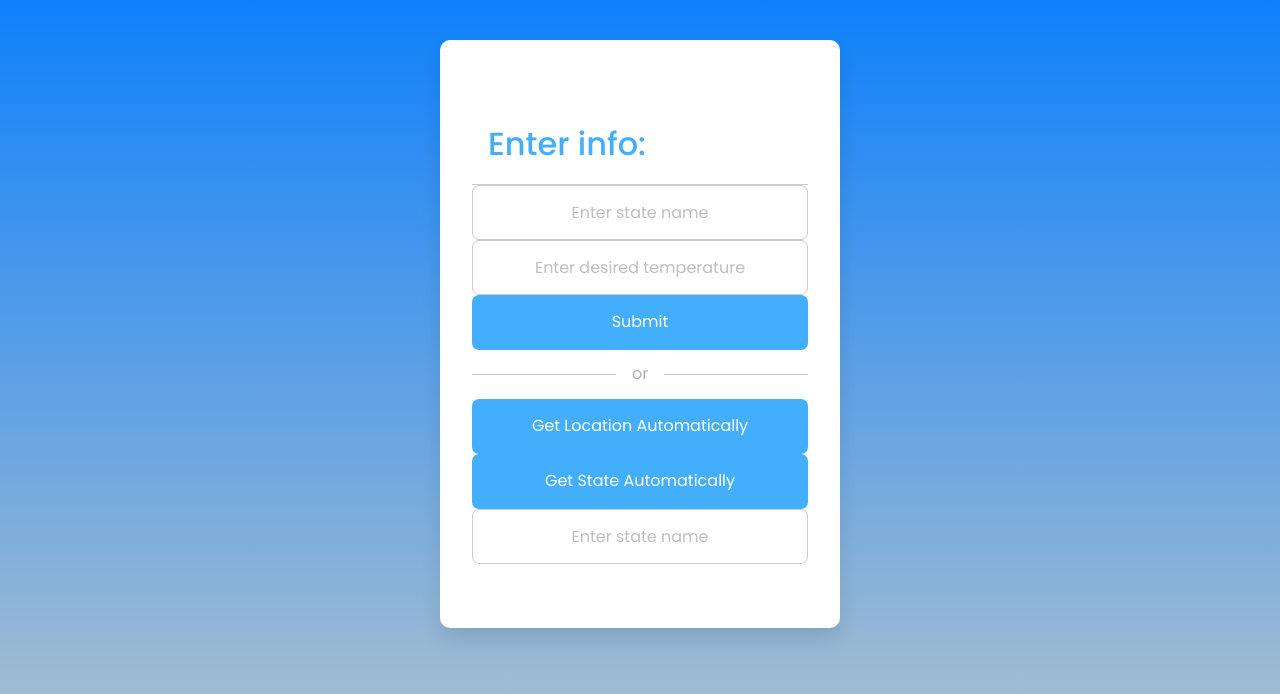
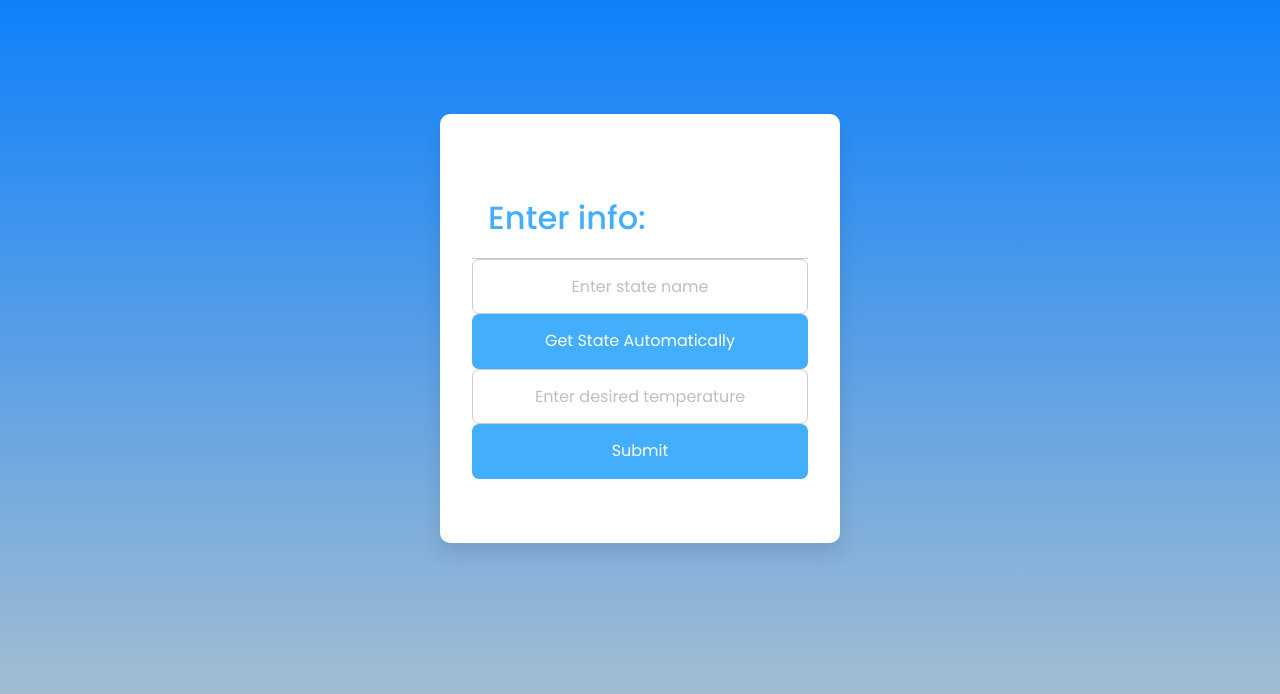
Before and after one commit to paolacalle/weatherapp, a Flask app: page /recommend in a window 1280 px wide. Shown: the part 72-766 px from the top of the page. Run offline with Flask 3, Linux system fonts and the light colour scheme.

Commit message:
Update recommend.html

```diff
--- a/templates/recommend.html
+++ b/templates/recommend.html
@@ -7,17 +7,14 @@
     <p class="info-txt"></p>
     <div class="content">
       <form action="/recommend" method="post"> <!-- Add the form here -->
-        <input type="text" name="state" spellcheck="false" placeholder="Enter state name" required>
+        <input type="text" id="state" name="state" spellcheck="false" placeholder="Enter state name" required>
+        <button type="button" onclick="getState()">Get State Automatically</button>
         <br>
         <input type="text" name="temperature" spellcheck="false" placeholder="Enter desired temperature" required>
         <br>
         <button type="submit">Submit</button>
       </form>
 
-      <div class="separator"></div>
-      <button>Get Location Automatically</button>
-      <button type="button" onclick="getState()">Get State Automatically</button>
-<input type="text" id="state" name="state" spellcheck="false" placeholder="Enter state name" required>
       <script>
         function getState() {
           if (navigator.geolocation) {
```
Lines whose indentation alone changed are shown as unchanged.
